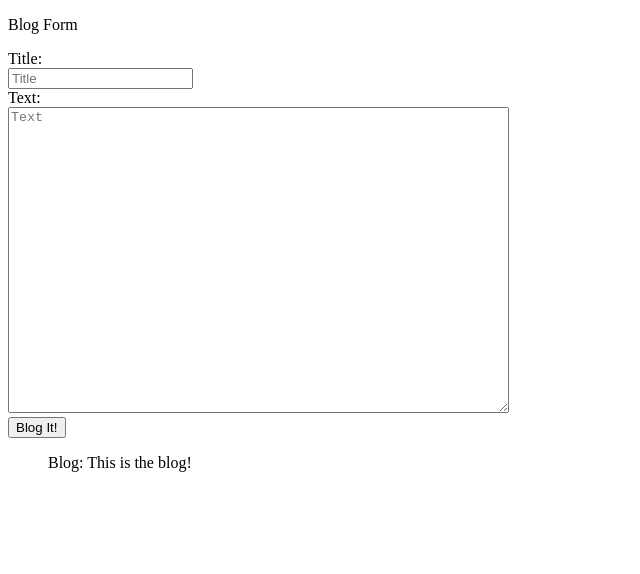
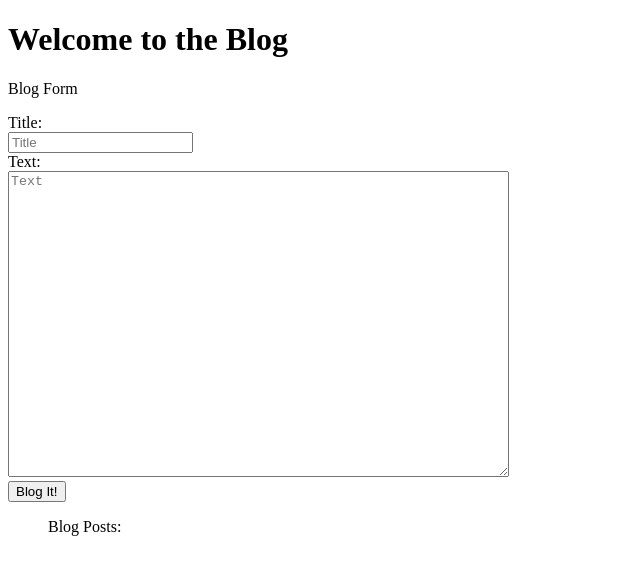
Before and after one commit to franco-ortega/lab-35-ct-react-actions-blog, a React app: page / in a window 1280 px wide. Shown: the top 574 px of the page, without its empty margins (0-640 px from the left). Built offline with nearby package versions, Linux system fonts and the light colour scheme.

Commit message:
clean up code

```diff
--- a/src/components/app/App.jsx
+++ b/src/components/app/App.jsx
@@ -6,6 +6,7 @@ import { BlogProvider } from '../../state/BlogProvider';
 export default function App() {
   return (
     <BlogProvider>
+      <h1>Welcome to the Blog</h1>
       <BlogForm />
       <BlogList />
     </BlogProvider>
--- a/src/containers/blogs/BlogForm.jsx
+++ b/src/containers/blogs/BlogForm.jsx
@@ -13,7 +13,6 @@ export default function BlogForm() {
 
     dispatch(createBlog({ title, blog }));
   };
-
 
   return (
     <div>
@@ -32,7 +31,6 @@ export default function BlogForm() {
         <br />
         <textarea
           name="hello"
-          id=""
           cols="60"
           rows="20"
           placeholder="Text"
--- a/src/containers/blogs/BlogList.jsx
+++ b/src/containers/blogs/BlogList.jsx
@@ -14,7 +14,7 @@ export default function Blog() {
 
   return (
     <ul>
-      Blog: This is the blog!
+      Blog Posts:
       {blogElements}
     </ul>
   );
--- a/src/state/BlogProvider.jsx
+++ b/src/state/BlogProvider.jsx
@@ -13,11 +13,6 @@ export const BlogProvider = ({ children }) => {
   );
 };
 
-// export const useBlogState = () => {
-//   const { state } = useContext(BlogContext);
-//   return state;
-// };
-
 export const useSelector = (selector) => {
   const { state } = useContext(BlogContext);
 
```
Also changed, not shown: 1 other file (tests, documents, lock files or other folders).
